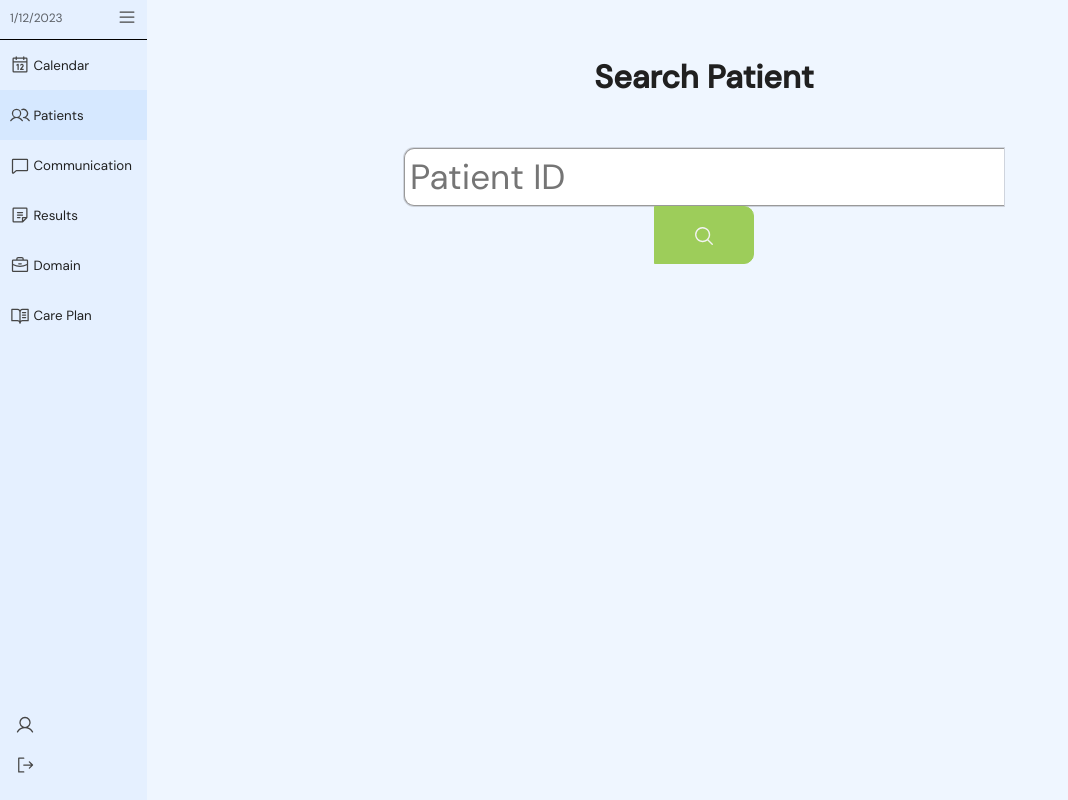
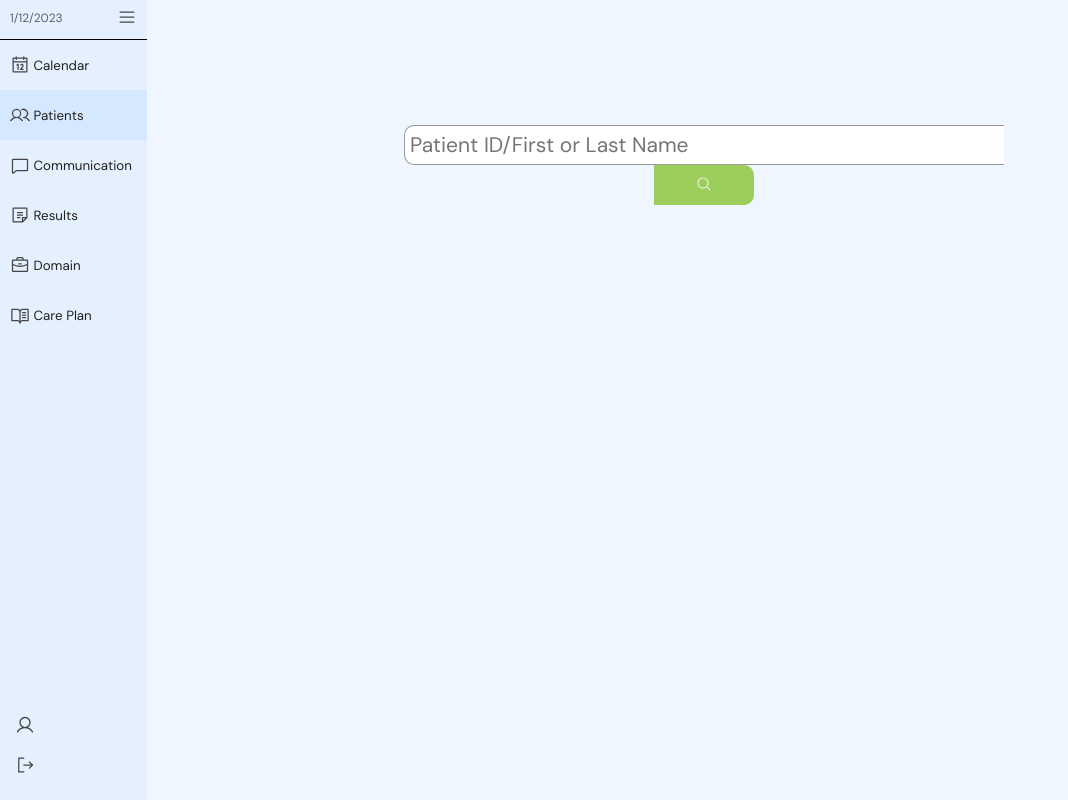
Before and after one commit to DiamondD7/yougotjob_client, a React (Vite) app: page /home in a window 1280 px wide. Both pictures are taken after a click on the button "Patients". Shown: the whole page, without its empty margins (0-1068 px from the left). Built offline with nearby package versions, Linux system fonts and the light colour scheme.

Commit message:
tweaked the styling of the search input

```diff
--- a/src/components/Patients/Patients.jsx
+++ b/src/components/Patients/Patients.jsx
@@ -6,15 +6,14 @@ const Patients = () => {
   return (
     <div>
       <div className="patientsId-search__wrapper">
-        <h1>Search Patient</h1>
         <div>
           <input
             className="patientID__input"
             type="text"
-            placeholder="Patient ID"
+            placeholder="Patient ID/First or Last Name"
           />
           <button className="patientsearch__btn">
-            <MagnifyingGlass size={22} color="#f3f3f3" />
+            <MagnifyingGlass size={16} color="#f3f3f3" />
           </button>
         </div>
       </div>
--- a/src/styles/patientsstyles.css
+++ b/src/styles/patientsstyles.css
@@ -5,18 +5,9 @@
     transform: translate(-50%, -50%);
     text-align: center;
 }
-/*
-.patientsId-search__wrapper h1{
-    padding-top: 20px;
-} */
-
-.patientsId-search__wrapper p{
-    margin-top: 40px;
-    color: rgba(0,0,0,0.4);
-}
 
 .patientID__input{
-    margin-top: 50px;
+    margin-top: 10px;
     padding: 5px 5px;
     width: 600px;
     border: 1px solid rgba(0,0,0,0.4);
@@ -24,12 +15,12 @@
     border-right: none;
     border-top-right-radius: 0;
     border-bottom-right-radius: 0;
-    font-size: 35px;
+    font-size: 21px;
     outline: none;
-    box-shadow: rgba(0, 0, 0, 0.02) 0px 1px 3px 0px, rgba(27, 31, 35, 0.15) 0px 0px 0px 1px;
+    /* box-shadow: rgba(0, 0, 0, 0.02) 0px 1px 3px 0px, rgba(27, 31, 35, 0.15) 0px 0px 0px 1px; */
 }
 
-.patientFirstLastName__input{
+/* .patientFirstLastName__input{
     margin-top: 20px;
     padding: 5px 3px;
     width: 800px;
@@ -38,16 +29,17 @@
     outline: none;
     border-radius: 10px;
     text-align: center;
-}
+} */
 
 .patientsearch__btn{
     cursor: pointer;
     background-color:#9DCD5A;
     width: 100px;
     padding: 5px 5px;
-    font-size: 35px;
+    font-size: 21px;
     border: 1px solid #9DCD5A;
     border-radius: 10px;
+
 
     border-top-left-radius: 0;
     border-bottom-left-radius: 0;
```
